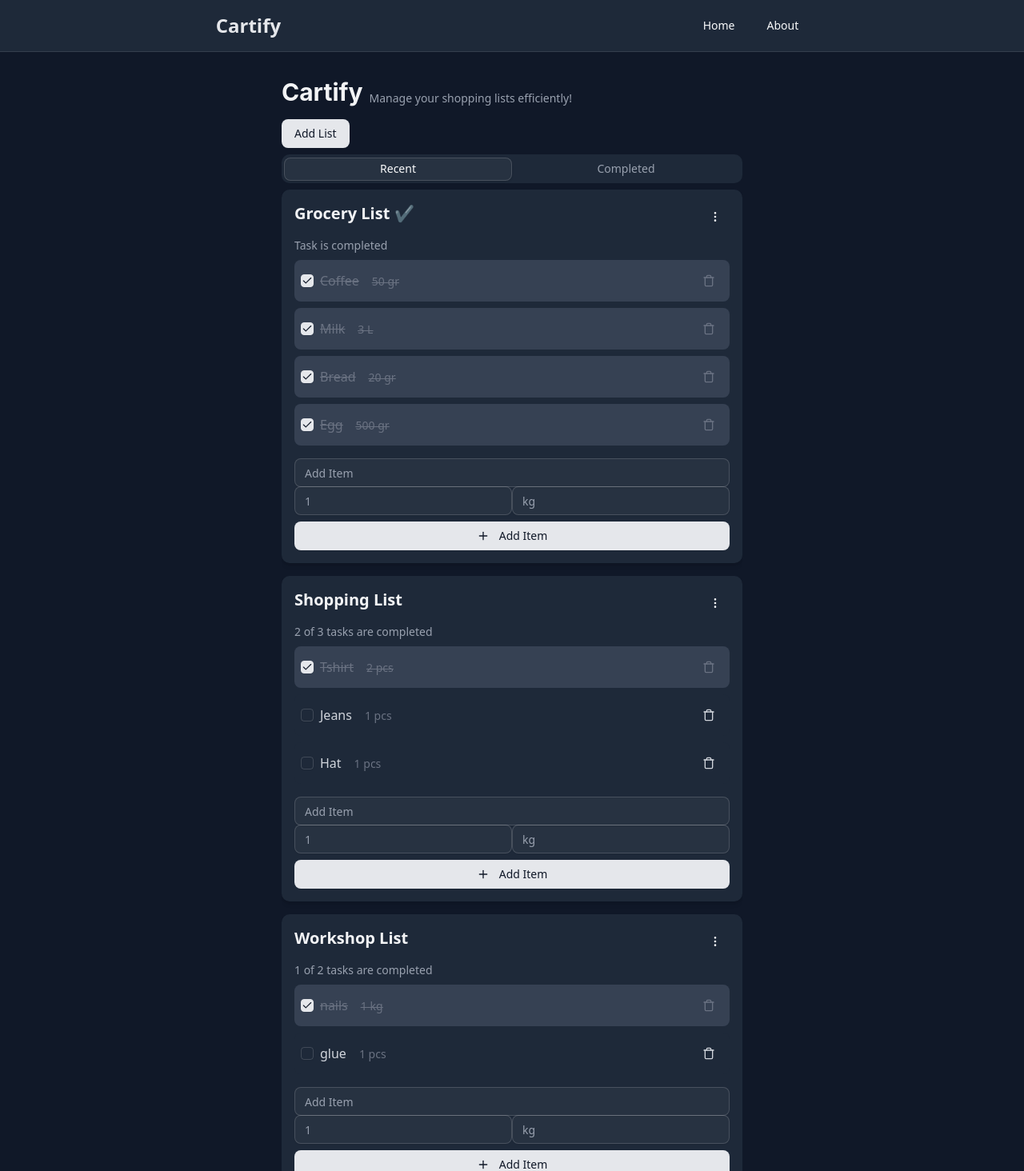
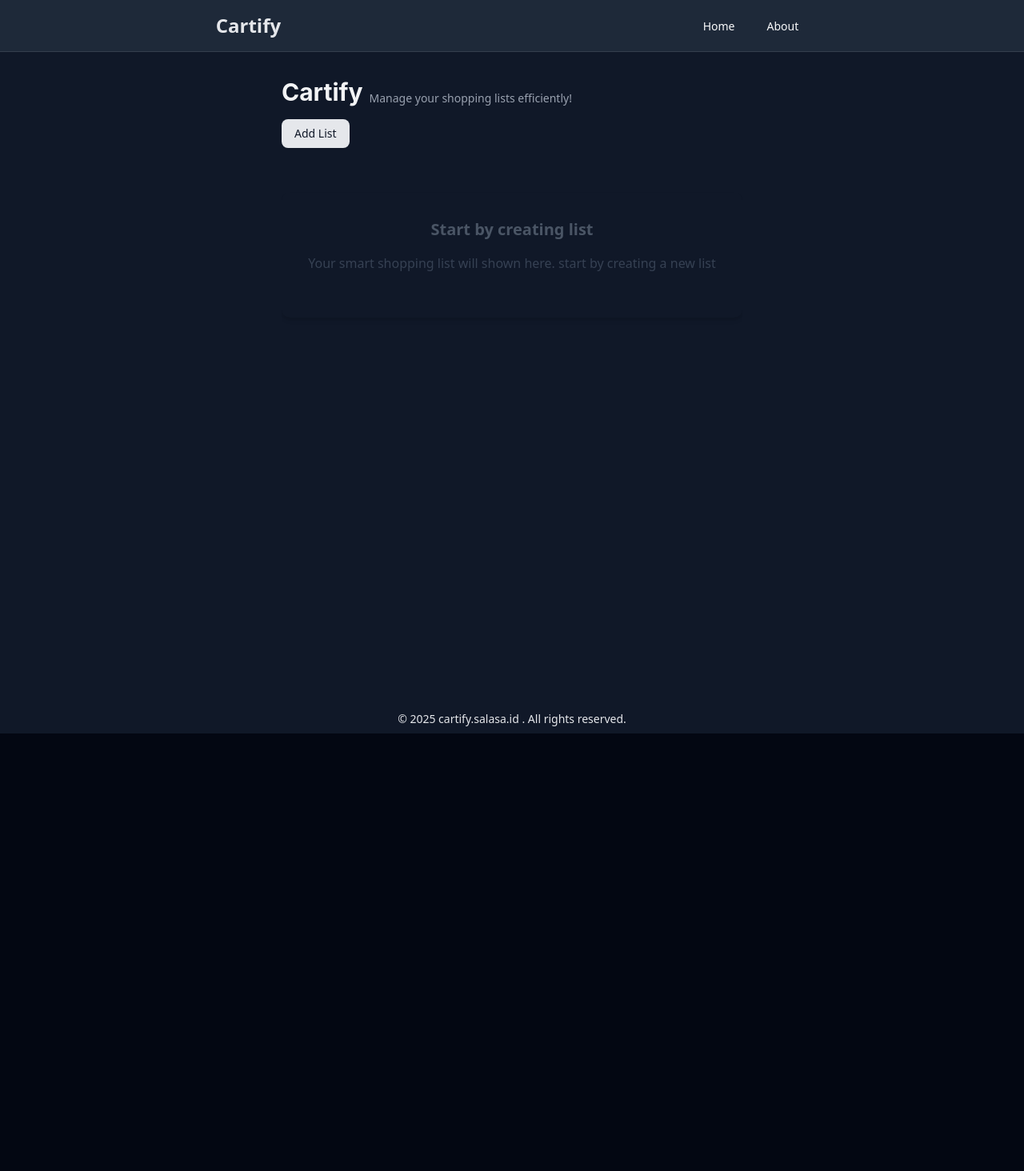
Before and after one commit to salasaa/cartify, a React (Vite) app: page / in a window 1280 px wide. Shown: the top 1464 px of the page at 80% size. After the commit the page ends 917 px from the top, so only its background shows below. Built offline with nearby package versions, Linux system fonts and the light colour scheme.

Commit message:
fix: refactor use ul and li for navbar

```diff
--- a/src/components/navbar.tsx
+++ b/src/components/navbar.tsx
@@ -25,20 +25,24 @@ export function Navbar() {
 
           {/* Desktop Navigation */}
           <div className="hidden md:block">
-            <div className="ml-10 flex items-baseline justify-between space-x-4">
+            <ul className="ml-10 flex items-baseline justify-between space-x-4">
+              <li>
                 <Link
                   to="/"
                   className="text-foreground hover:text-primary hover:bg-accent/50 rounded-md px-3 py-2 text-sm font-medium transition-colors duration-200"
                 >
                   Home
                 </Link>
+              </li>
+              <li>
                 <Link
                   to="/about"
                   className="text-foreground hover:text-primary hover:bg-accent/50 rounded-md px-3 py-2 text-sm font-medium transition-colors duration-200"
                 >
                   About
                 </Link>
-            </div>
+              </li>
+            </ul>
           </div>
 
           {/* Mobile menu button */}
@@ -62,7 +66,8 @@ export function Navbar() {
       {/* Mobile Navigation */}
       {isMenuOpen && (
         <div className="md:hidden">
-          <div className="border-border space-y-1 border-t px-2 pt-2 pb-3 sm:px-3">
+          <ul className="border-border border-t px-2 pt-2 pb-3 sm:px-3 space-y-1">
+            <li>
               <Link
                 to="/"
                 className="text-foreground hover:text-primary hover:bg-accent/50 block rounded-md px-3 py-2 text-base font-medium transition-colors duration-200"
@@ -70,6 +75,8 @@ export function Navbar() {
               >
                 Home
               </Link>
+            </li>
+            <li>
               <Link
                 to="/about"
                 className="text-foreground hover:text-primary hover:bg-accent/50 block rounded-md px-3 py-2 text-base font-medium transition-colors duration-200"
@@ -77,7 +84,8 @@ export function Navbar() {
               >
                 About
               </Link>
-          </div>
+            </li>
+          </ul>
         </div>
       )}
     </nav>
--- a/src/modules/list/data.ts
+++ b/src/modules/list/data.ts
@@ -14,38 +14,4 @@ export type DataList = {
   items: ListItem[];
 };
 
-export const initialDataLists: DataList[] = [
-  {
-    id: 1,
-    name: 'Grocery List',
-    isCompleted: true,
-    statusText: 'Task is completed',
-    items: [
-      { id: 1, name: 'Coffee', isCompleted: true, quantity: 50, unit: 'gr' },
-      { id: 2, name: 'Milk', isCompleted: true, quantity: 3, unit: 'L' },
-      { id: 3, name: 'Bread', isCompleted: true, quantity: 20, unit: 'gr' },
-      { id: 4, name: 'Egg', isCompleted: true, quantity: 500, unit: 'gr' },
-    ],
-  },
-  {
-    id: 2,
-    name: 'Shopping List',
-    isCompleted: false,
-    statusText: '2 of 3 tasks are completed',
-    items: [
-      { id: 1, name: 'Tshirt', isCompleted: true, quantity: 2, unit: 'pcs' },
-      { id: 2, name: 'Jeans', isCompleted: false, quantity: 1, unit: 'pcs' },
-      { id: 3, name: 'Hat', isCompleted: false, quantity: 1, unit: 'pcs' },
-    ],
-  },
-  {
-    id: 3,
-    name: 'Workshop List',
-    isCompleted: false,
-    statusText: '1 of 2 tasks are completed',
-    items: [
-      { id: 1, name: 'nails', isCompleted: true, quantity: 1, unit: 'kg' },
-      { id: 2, name: 'glue', isCompleted: false, quantity: 1, unit: 'pcs' },
-    ],
-  },
-];
+export const initialDataLists: DataList[] = [];
```
Lines whose indentation alone changed are shown as unchanged.
